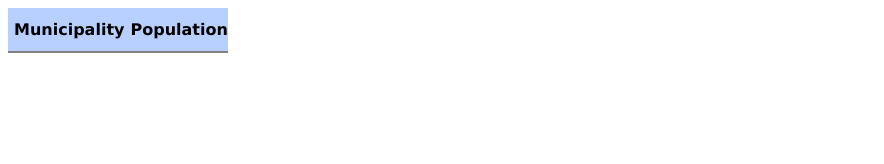
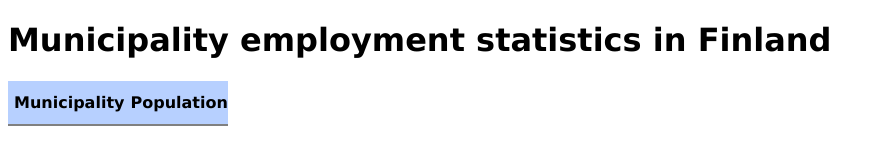
Before and after one commit to deliafliscu/IntroductionToWebProgramming-week-3, a website built with Parcel: page index.html in a window 1280 px wide. Shown: the whole page, without its empty margins (0-884 px from the left). Built offline with nearby package versions, Linux system fonts and the light colour scheme; no server answers.

Commit message:
Updated index.html

```diff
--- a/index.html
+++ b/index.html
@@ -1,7 +1,11 @@
 <!DOCTYPE html>
 <html>
-  <head> </head>
+  <head>
+
+   </head>
   <body>
+    <div class="center">
+      <h1>Municipality employment statistics in Finland</h1>
         <table id="table">
           <thead>
             <tr>
@@ -12,7 +16,8 @@
 
          <tbody id="tbody"></tbody>
       </table>
-
+    </div>
     <script src="src/index.js"></script>
   </body>
+
 </html>
```
Lines whose indentation alone changed are shown as unchanged.
